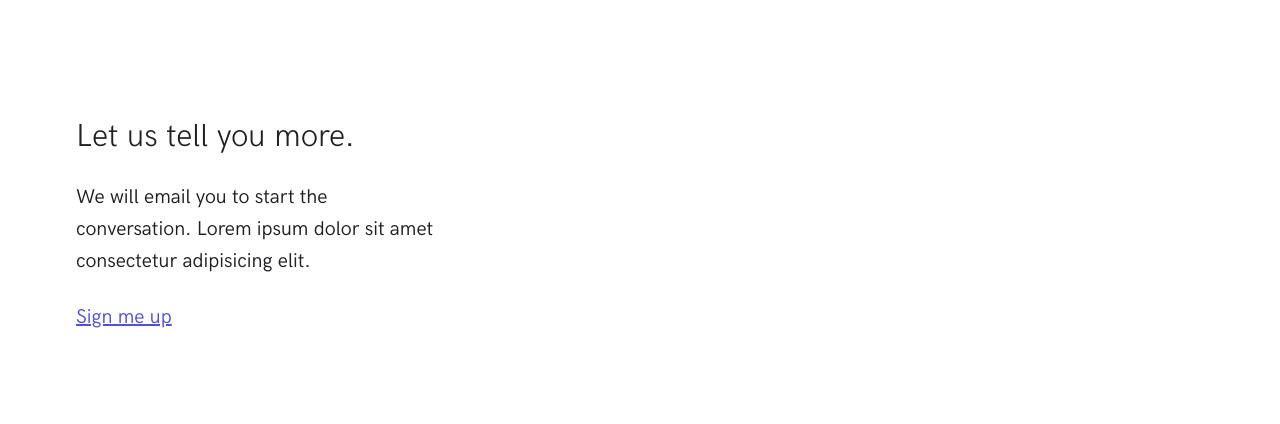
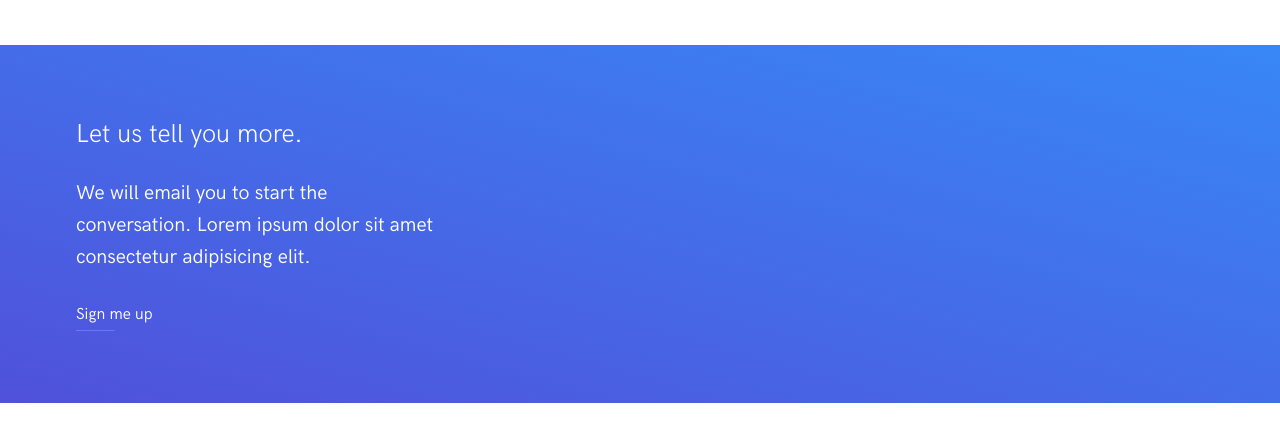
Before and after one commit to mct-ui/responsive-design-part-2-KeyngnaertLotte, a plain HTML site: page index.html in a window 1280 px wide. Shown: the part 4279-4703 px from the top of the page. Drawn offline with Linux system fonts and the light colour scheme; files whose address does not match are found by name.

Commit message:
added new row modifier & cta-link modifie

```diff
--- a/css/screen.css
+++ b/css/screen.css
@@ -3,24 +3,21 @@
 \*------------------------------------*/
 
 @font-face {
-    font-family: "HK Grotesk Web";
+  font-family: 'HK Grotesk Web';
   font-weight: 200;
-    src: url("../fonts/hkgrotesk-light-webfont.woff") format("woff"),
-         url("../fonts/hkgrotesk-light-webfont.woff2") format("woff2");
+  src: url('../fonts/hkgrotesk-light-webfont.woff') format('woff'), url('../fonts/hkgrotesk-light-webfont.woff2') format('woff2');
 }
 
 @font-face {
-    font-family: "HK Grotesk Web";
+  font-family: 'HK Grotesk Web';
   font-weight: 400;
-    src: url("../fonts/hkgrotesk-regular-webfont.woff") format("woff"),
-         url("../fonts/hkgrotesk-regular-webfont.woff2") format("woff2");
+  src: url('../fonts/hkgrotesk-regular-webfont.woff') format('woff'), url('../fonts/hkgrotesk-regular-webfont.woff2') format('woff2');
 }
 
 @font-face {
-    font-family: "HK Grotesk Web";
+  font-family: 'HK Grotesk Web';
   font-weight: 600;
-    src: url("../fonts/hkgrotesk-medium-webfont.woff") format("woff"),
-         url("../fonts/hkgrotesk-medium-webfont.woff2") format("woff2");
+  src: url('../fonts/hkgrotesk-medium-webfont.woff') format('woff'), url('../fonts/hkgrotesk-medium-webfont.woff2') format('woff2');
 }
 
 /*------------------------------------*\
@@ -36,7 +33,7 @@
 html {
   font-size: 16px;
   line-height: 1.5;
-    font-family: "HK Grotesk Web", sans-serif;
+  font-family: 'HK Grotesk Web', sans-serif;
   color: #202024;
   box-sizing: border-box;
   -webkit-font-smoothing: antialiased;
@@ -64,7 +61,7 @@ html {
  */
 
 ::selection {
-    background: #5051DB;
+  background: #5051db;
   color: white;
   text-shadow: none;
 }
@@ -159,7 +156,7 @@ figcaption {
   font-size: 12px;
   line-height: 16px;
   margin-top: 8px;
-    color: #3C3C42;
+  color: #3c3c42;
 }
 
 hr {
@@ -170,18 +167,18 @@ hr {
 }
 
 a {
-    color: #5051DB;
-    transition: all .1s ease-in-out;
+  color: #5051db;
+  transition: all 0.1s ease-in-out;
 }
 
 a:visited,
 a:active {
-    color: #5051DB;
+  color: #5051db;
 }
 
 a:hover,
 a:focus {
-    color: #3E3EA8;
+  color: #3e3ea8;
 }
 
 /*------------------------------------*\
@@ -200,8 +197,13 @@ a:focus {
   display: flow-root;
 }
 
-.o-row—neutral-x-light{
-    background-color: #F7F7F7;
+.o-row—neutral-x-light {
+  background-color: #f7f7f7;
+}
+
+.o-row--gradient {
+  background: linear-gradient(to top right,#5051DB 0%, #3887F7 100%  );
+  color: white;
 }
 
 /* size modifiers */
@@ -395,7 +397,6 @@ a:focus {
   }
 }
 
-
 /*------------------------------------*\
   #COMPONENTS
 \*------------------------------------*/
@@ -471,13 +472,13 @@ a:focus {
 .c-nav__link--meta,
 .c-nav__link--meta:visited,
 .c-nav__link--meta:active {
-    color: #6C6C75;
+  color: #6c6c75;
 }
 
 .is-selected .c-nav__link,
 .c-nav__link:hover,
 .c-nav__link:focus {
-    color: #5051DB;
+  color: #5051db;
 }
 
 @media (min-width: 768px) {
@@ -575,42 +576,54 @@ a:focus {
   line-height: 24px;
   font-weight: 400;
   padding: 4px 0;
-    transition: color .175s ease-in;
+  transition: color 0.175s ease-in;
 }
 
 .c-link-cta,
 .c-link-cta:visited,
 .c-link-cta:active {
-    color: #7373F5;
+  color: #7373f5;
 }
 
 .c-link-cta::before {
-    content: "";
+  content: '';
   display: block;
   position: absolute;
   bottom: 0;
   left: 0;
   height: 1px;
   width: 100%;
-    background-color: #7373F5;
+  background-color: #7373f5;
 
-    transform: scaleX(.5);
+  transform: scaleX(0.5);
   transform-origin: left;
   transition-property: transform background-color;
-    transition-duration: .175s;
+  transition-duration: 0.175s;
   transition-timing-function: ease-in;
 }
 
 .c-link-cta:hover {
-    color: #3E3EA8;
+  color: #3e3ea8;
 }
 
 .c-link-cta:hover::after {
   transform: scaleX(1);
-    background-color: #3E3EA8;
+  background-color: #3e3ea8;
 }
 
+.c-link-cta—inverse,
+.c-link-cta—inverse:visited,
+.c-link-cta—inverse:active{
+    color: #fff
+}
 
+.c-link-cta—inverse::after{
+    background-color: #fff;
+}
+
+.c-link-cta—inverse:hover::after{
+    background-color: #fff;
+}
 
 /*------------------------------------*\
   #UTILITIES
@@ -886,18 +899,16 @@ a:focus {
 */
 
 .u-color-primary-light {
-    color: #7373F5 !important;
+  color: #7373f5 !important;
 }
 
 .u-color-primary-base {
-    color: #5051DB !important;
+  color: #5051db !important;
 }
 
 .u-color-primary-dark {
-    color: #3E3EA8 !important;
+  color: #3e3ea8 !important;
 }
-
-
 
 /*------------------------------------*\
   #MEDIA
@@ -954,18 +965,18 @@ a:focus {
     text-decoration: underline;
   }
   a[href]:after {
-        content: " (" attr(href) ")";
+    content: ' (' attr(href) ')';
   }
   abbr[title]:after {
-        content: " (" attr(title) ")";
+    content: ' (' attr(title) ')';
   }
   /*
      * Don't show links that are fragment identifiers,
      * or use the `javascript:` pseudo protocol
      */
-    a[href^="#"]:after,
-    a[href^="javascript:"]:after {
-        content: "";
+  a[href^='#']:after,
+  a[href^='javascript:']:after {
+    content: '';
   }
   pre {
     white-space: pre-wrap !important;
--- a/index.html
+++ b/index.html
@@ -196,13 +196,13 @@
         </div>
       </div>
     </section>
-    <section class="o-row o-row--lg">
+    <section class="o-row o-row--lg o-row--gradient">
       <div class="o-container">
         <div class="u-max-width-xs">
-          <h2>Let us tell you more.</h2>
+          <h2 class="c-lead--lg">Let us tell you more.</h2>
           <p>We will email you to start the conversation. Lorem ipsum dolor sit amet consectetur adipisicing elit.</p>
           <p>
-            <a href="#!">Sign me up</a>
+            <a class="c-link-cta c-link-cta—inverse" href="#!">Sign me up</a>
           </p>
         </div>
       </div>
```
Lines whose indentation alone changed are shown as unchanged.
